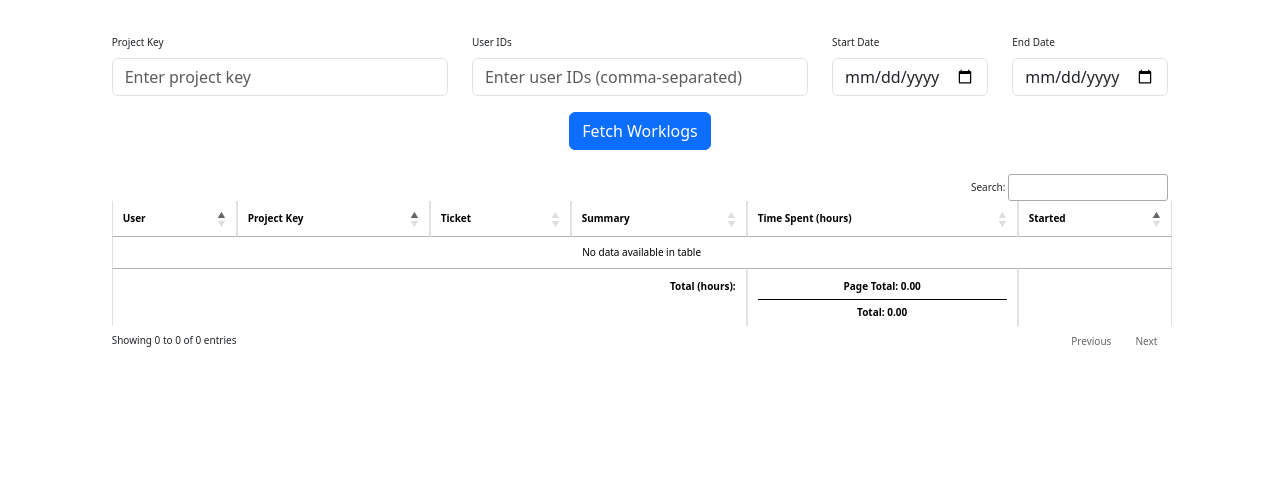
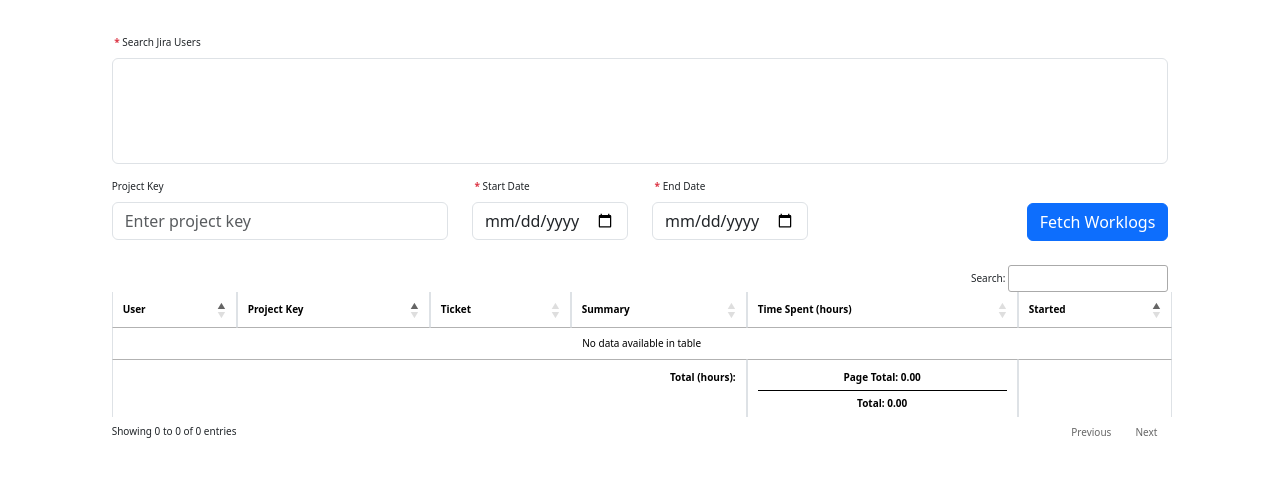
Before and after one commit to dhaval-joshi/jira-worklog-extractor, a Python web app: template templates/index.html in a window 1280 px wide. Shown: the part 56-533 px from the top of the page. Run offline with Jinja, Linux system fonts and the light colour scheme; the template is opened without the code that fills it, so the values that code supplies are empty; some libraries are stand-ins or nearby versions.

Commit message:
- You can now search user from Jira and select them for worklog extraction.  - Some UI changes  - ReadMe updates

```diff
--- a/templates/index.html
+++ b/templates/index.html
@@ -7,14 +7,17 @@
     <title>Jira Worklogs Dashboard</title>
     <link rel="stylesheet" href="https://cdn.jsdelivr.net/npm/bootstrap@5.3.3/dist/css/bootstrap.min.css">
     <link rel="stylesheet" href="https://cdn.datatables.net/1.11.5/css/jquery.dataTables.min.css">
+    <link href="https://cdn.jsdelivr.net/npm/select2@4.1.0-rc.0/dist/css/select2.min.css" rel="stylesheet" />
     <script src="https://code.jquery.com/jquery-3.6.0.min.js"></script>
-    <script src="https://code.jquery.com/ui/1.13.3/jquery-ui.min.js" integrity="sha256-sw0iNNXmOJbQhYFuC9OF2kOlD5KQKe1y5lfBn4C9Sjg=" crossorigin="anonymous"></script>
+    <script src="https://code.jquery.com/ui/1.13.3/jquery-ui.min.js"
+        integrity="sha256-sw0iNNXmOJbQhYFuC9OF2kOlD5KQKe1y5lfBn4C9Sjg=" crossorigin="anonymous"></script>
     <script src="https://cdn.datatables.net/1.11.5/js/jquery.dataTables.min.js"></script>
     <script src="https://cdn.datatables.net/buttons/2.0.1/js/dataTables.buttons.min.js"></script>
     <script src="https://cdnjs.cloudflare.com/ajax/libs/jszip/3.1.3/jszip.min.js"></script>
     <script src="https://cdn.datatables.net/buttons/2.0.1/js/buttons.html5.min.js"></script>
     <script src="https://cdn.datatables.net/buttons/2.0.1/js/buttons.print.min.js"></script>
     <script src="https://cdn.jsdelivr.net/npm/bootstrap@5.3.3/dist/js/bootstrap.min.js"></script>
+    <script src="https://cdn.jsdelivr.net/npm/select2@4.1.0-rc.0/dist/js/select2.min.js"></script>
     <style>
         body {
             font-size: 10px;
@@ -77,26 +150,31 @@
             </div>
             <form id="worklogForm" class="mb-4">
                 <div class="row">
+                    <div class="form-group">
+                        <label for="jiraUsers" class="form-label"><strong
+                                class="text-danger">&nbsp;*&nbsp;</strong>Search Jira Users</label>
+                        <select id="jiraUsers"  class="form-control" multiple required oninvalid="this.setCustomValidity('Select at least one user')" oninput="setCustomValidity('')" ></select>
+                    </div>
+                </div>
+                <div>&nbsp;</div>
+                <div class="row">
                     <div class="col-md-4">
                         <label for="project_key" class="form-label">Project Key</label>
                         <input type="text" class="form-control" id="project_key" placeholder="Enter project key">
                     </div>
-                    <div class="col-md-4">
-                        <label for="users" class="form-label">User IDs</label>
-                        <input type="text" class="form-control" id="users"
-                            placeholder="Enter user IDs (comma-separated)">
+                    <div class="col-md-2">
+                        <label for="start_date" class="form-label"><strong
+                                class="text-danger">&nbsp;*&nbsp;</strong>Start Date</label>
+                        <input type="date" class="form-control" id="start_date" required oninvalid="this.setCustomValidity('Select start date')" oninput="setCustomValidity('')" >
                     </div>
                     <div class="col-md-2">
-                        <label for="start_date" class="form-label">Start Date</label>
-                        <input type="date" class="form-control" id="start_date">
+                        <label for="end_date" class="form-label"><strong class="text-danger">&nbsp;*&nbsp;</strong>End
+                            Date</label>
+                        <input type="date" class="form-control" id="end_date" required oninvalid="this.setCustomValidity('Select end date')" oninput="setCustomValidity('')" >
                     </div>
-                    <div class="col-md-2">
-                        <label for="end_date" class="form-label">End Date</label>
-                        <input type="date" class="form-control" id="end_date">
+                    <div class="col-md-4">
+                        <button type="submit" class="btn btn-primary mt-4 float-md-end">Fetch Worklogs</button>
                     </div>
-                </div>
-                <div class="text-center">
-                    <button type="submit" class="btn btn-primary w-20 mt-3">Fetch Worklogs</button>
                 </div>
             </form>
             <div class="text-center">
@@ -213,9 +287,34 @@
 
             table.columns([0, 3, 4]).visible(false);
 
-            // Check login status
+            $('#jiraUsers').select2({
+                placeholder: 'Start typing to search users',
+                minimumInputLength: 3, // Require at least 3 characters to start the search
+                tokenSeparators: [','],
+                ajax: {
+                    url: '/user-search', // Jira user search
+                    dataType: 'json',
+                    delay: 250, // Debounce for better performance
+                    data: function (params) {
+                        return {
+                            query: params.term
+                        };
+                    },
+                    processResults: function (data) {
+                        return {
+                            results: data.map(function (user) {
+                                return {
+                                    id: user.accountId, // Send the Jira user ID to the backend
+                                    text: user.displayName // Show the user's Display Name in the dropdown
+                                };
+                            })
+                        };
+                    },
+                    cache: true
+                },
+            });
+
             function checkLoginStatus() {
-                // Call the server to verify if the user is logged in
                 $.get('/check_login', function (data) {
                     isLoggedIn = data.logged_in;
                     updateLoginButton();
@@ -236,20 +334,18 @@
                 }
             }
 
-            // Handle login
             $('#loginForm').on('submit', function (event) {
                 event.preventDefault();
                 var url = $('#jiraUrl').val();
                 var email = $('#jiraEmail').val();
                 var apiToken = $('#jiraApiToken').val();
                 const login_data = JSON.stringify({ url: url, email: email, api_token: apiToken });
-                // console.log(login_data)
-                // Send login request to server
+
                 $.ajax({
-                    url: '/login',  // Update the endpoint URL if necessary
+                    url: '/login',
                     type: 'POST',
-                    contentType: 'application/json',  // Setting content type to JSON
-                    data: login_data,  // Stringify the data to send it as JSON
+                    contentType: 'application/json',
+                    data: login_data,
                     success: function (data) {
                         if (data.success) {
                             isLoggedIn = true;
@@ -277,16 +371,15 @@
                         }
                     });
                 } else {
-                    // Show login modal
                     $('#loginModal').modal('show');
                 }
             });
 
-            // Fetch worklogs when the form is submitted
             $('#worklogForm').on('submit', function (event) {
                 event.preventDefault();
 
                 $('#err_message').text('')
+                $('#no_records').text('')
                 $('#no_records').text('')
 
                 if (!isLoggedIn) {
@@ -298,6 +391,8 @@
                 table.clear();
                 var project_key = $('#project_key').val();
                 var users = $('#users').val();
+                var users = $('#jiraUsers').select2("val").join(",");
+                users = users === '' ? undefined : users;
                 var start_date = $('#start_date').val();
                 var end_date = $('#end_date').val();
 
@@ -342,7 +437,7 @@
                             }
 
                             table.columns.adjust().draw(); // Recalculate the subtotal
-
+                            table.search('').draw();
                             hideModal();
                         }
                     })
```
Also changed, not shown: other parts of templates/index.html (+82 -17 lines), app.py (+26 -3 lines), README.md, 1 other file.
